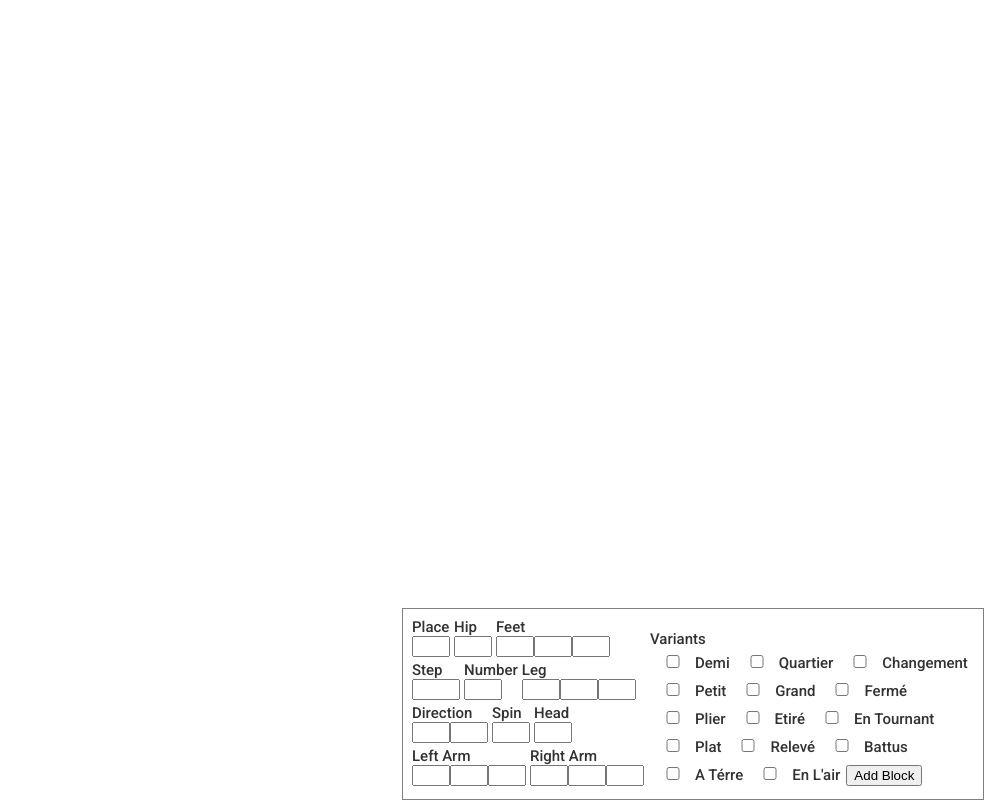
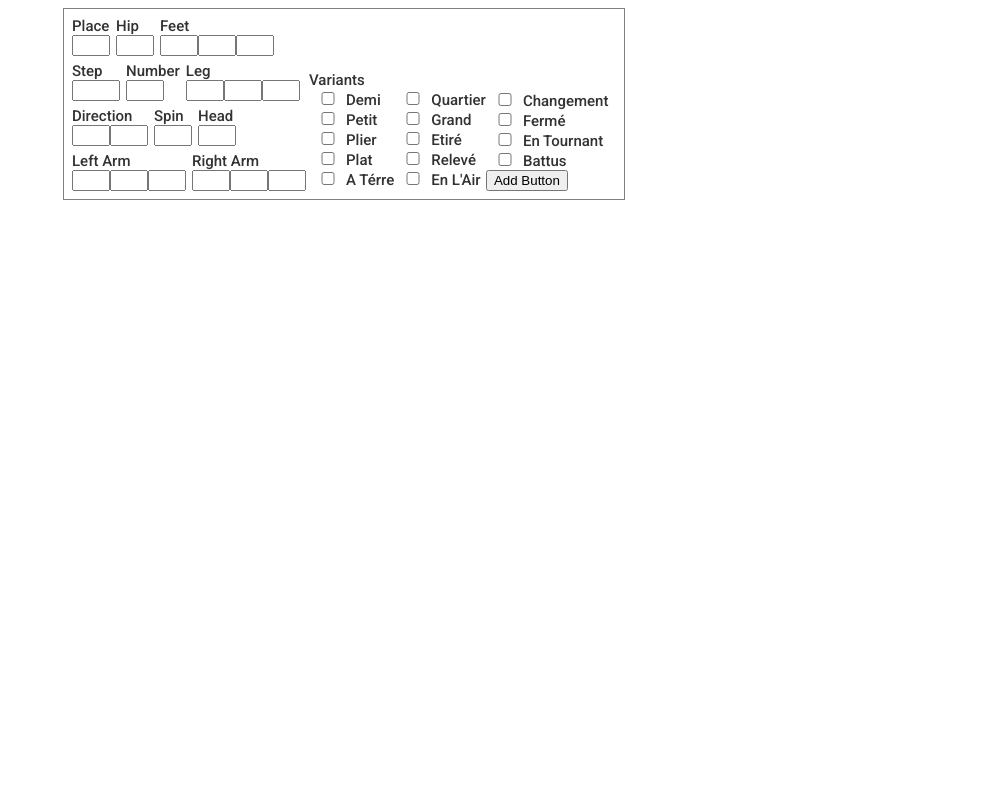
Before and after one commit to Pancho-23/ballet-notation-frontend, a React (Create React App) app: page / in a window 1280 px wide. Shown: the whole page, without its empty margins (296-1280 px from the left). Built offline with nearby package versions, Linux system fonts and the light colour scheme.

Commit message:
Structure Commit 3

```diff
--- a/src/components/BlockInput.js
+++ b/src/components/BlockInput.js
@@ -442,74 +442,71 @@
           </div>
           <div className="h L1">
             <div className="L2">Variants</div>
-            <div className="L2">
+            <div className="L2 varia">
+              <div className="h">
                 <div>
-                <div className="h">
                   <div className="h"><input type="checkbox" name="Demi" id="demi" value='D' /></div>
                   <div className="h">Demi</div>
                 </div>
+                <div>
+                  <div className="h"><input type="checkbox" name="Petit" id='petit' value='T' /></div>
+                  <div className="h">Petit</div>
+                </div>
+                <div>
+                  <div className="h"><input type="checkbox" name="Plier" id='plier' value='P' /></div>
+                  <div className="h">Plier</div>
+                </div>
+                <div>
+                  <div className="h"><input type="checkbox" name="Plat" id='plat' value='L' /></div>
+                  <div className="h">Plat</div>
+                </div>
+                <div>
+                  <div className="h"><input type="checkbox" name="A Térre" id='aterre' value='R' /></div>
+                  <div className="h">A Térre</div>
+                </div>
+              </div>
               <div className="h">
+                <div>
                   <div className="h"><input type="checkbox" name="Quartier" id='quartier' value='Q' /></div>
                   <div className="h">Quartier</div>
                 </div>
+                <div>
+                  <div className="h"><input type="checkbox" name="Grand" id='grand' value='G' /></div>
+                  <div className="h">Grand</div>
+                </div>
+                <div>
+                  <div className="h"><input type="checkbox" name="Etiré" id='etire' value='E' /></div>
+                  <div className="h">Etiré</div>
+                </div>
+                <div>
+                  <div className="h"><input type="checkbox" name="Relevé" id='releve' value='V' /></div>
+                  <div className="h">Relevé</div>
+                </div>
+                <div>
+                  <div className="h"><input type="checkbox" name="En L'Air" id='enlair' value='A' /></div>
+                  <div className="h">En L'Air</div>
+                </div>
+              </div>
               <div className="h">
+                <div>
                   <div className="h"><input type="checkbox" name="Changement" id='changement' value='C' /></div>
                   <div className="h">Changement</div>
                 </div>
-              </div>
                 <div>
-                <div className="h">
-                  <div className="h"><input type="checkbox" name="Petit" id='petit' value='T' /></div>
-                  <div className="h">Petit</div>
-                </div>
-                <div className="h">
-                  <div className="h"><input type="checkbox" name="Grand" id='grand' value='G' /></div>
-                  <div className="h">Grand</div>
-                </div>
-                <div className="h">
                   <div className="h"><input type="checkbox" name="Fermé" id='ferme' value='F' /></div>
                   <div className="h">Fermé</div>
                 </div>
-              </div>
                 <div>
-                <div className="h">
-                  <div className="h"><input type="checkbox" name="Plier" id='plier' value='P' /></div>
-                  <div className="h">Plier</div>
-                </div>
-                <div className="h">
-                  <div className="h"><input type="checkbox" name="Etiré" id='etire' value='E' /></div>
-                  <div className="h">Etiré</div>
-                </div>
-                <div className="h">
                   <div className="h"><input type="checkbox" name="En Tournant" id='entournant' value='N' /></div>
                   <div className="h">En Tournant</div>
                 </div>
-              </div>
                 <div>
-                <div className="h">
-                  <div className="h"><input type="checkbox" name="Plat" id='plat' value='L' /></div>
-                  <div className="h">Plat</div>
-                </div>
-                <div className="h">
-                  <div className="h"><input type="checkbox" name="Relevé" id='releve' value='V' /></div>
-                  <div className="h">Relevé</div>
-                </div>
-                <div className="h">
                   <div className="h"><input type="checkbox" name="Battus" id='battus' value='B' /></div>
                   <div className="h">Battus</div>
                 </div>
-              </div>
                 <div>
-                <div className="h">
-                  <div className="h"><input type="checkbox" name="A Térre" id='aterre' value='R' /></div>
-                  <div className="h">A Térre</div>
-                </div>
-                <div className="h">
-                  <div className="h"><input type="checkbox" name="En L'Air" id='enlair' value='A' /></div>
-                  <div className="h">En L'air</div>
-                </div>
-                <div className="h">
-                  <button>Add Block</button>
+                  <div className="h"></div>
+                  <div className="h"><button>Add Button</button></div>
                 </div>
               </div>
             </div>
--- a/src/styles/BlockInput.css
+++ b/src/styles/BlockInput.css
@@ -11,11 +11,9 @@
   border: 1px solid gray;
   padding: 5px;
   margin: 0 auto;
-  width: 570px;
+  width: 550px;
   height: 180px;
-  position: fixed;
-  bottom: 0;
-  right: 0;
+
 }
 
 .L3 {
@@ -32,9 +30,13 @@
 
 .h {
   display: inline-block;
-  padding: 2px;
+
 }
 
 .add-block {
   margin: 3px;
 }
+
+.varia > div > div {
+  height: 20px;
+}
```
Lines whose indentation alone changed are shown as unchanged.
